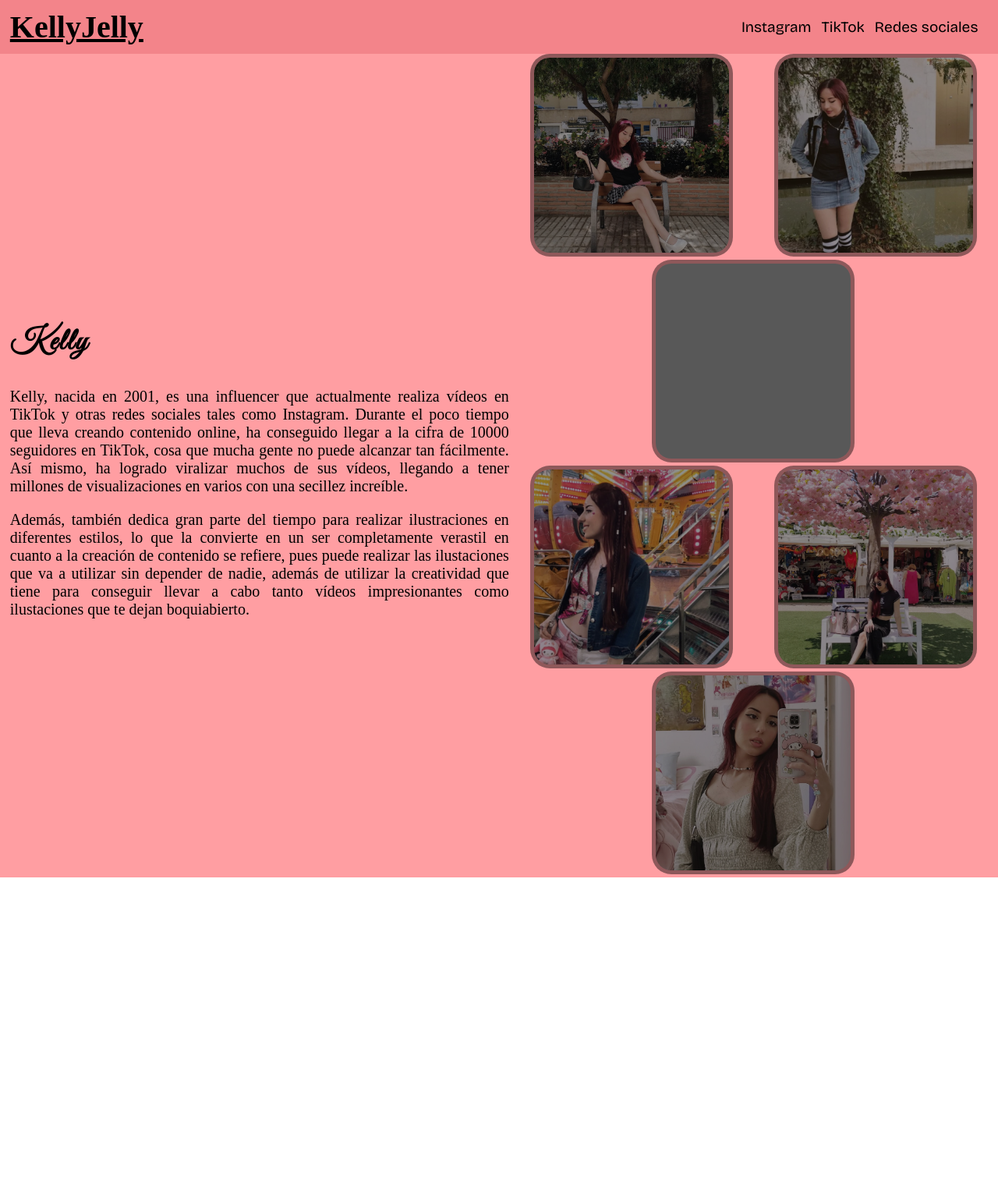
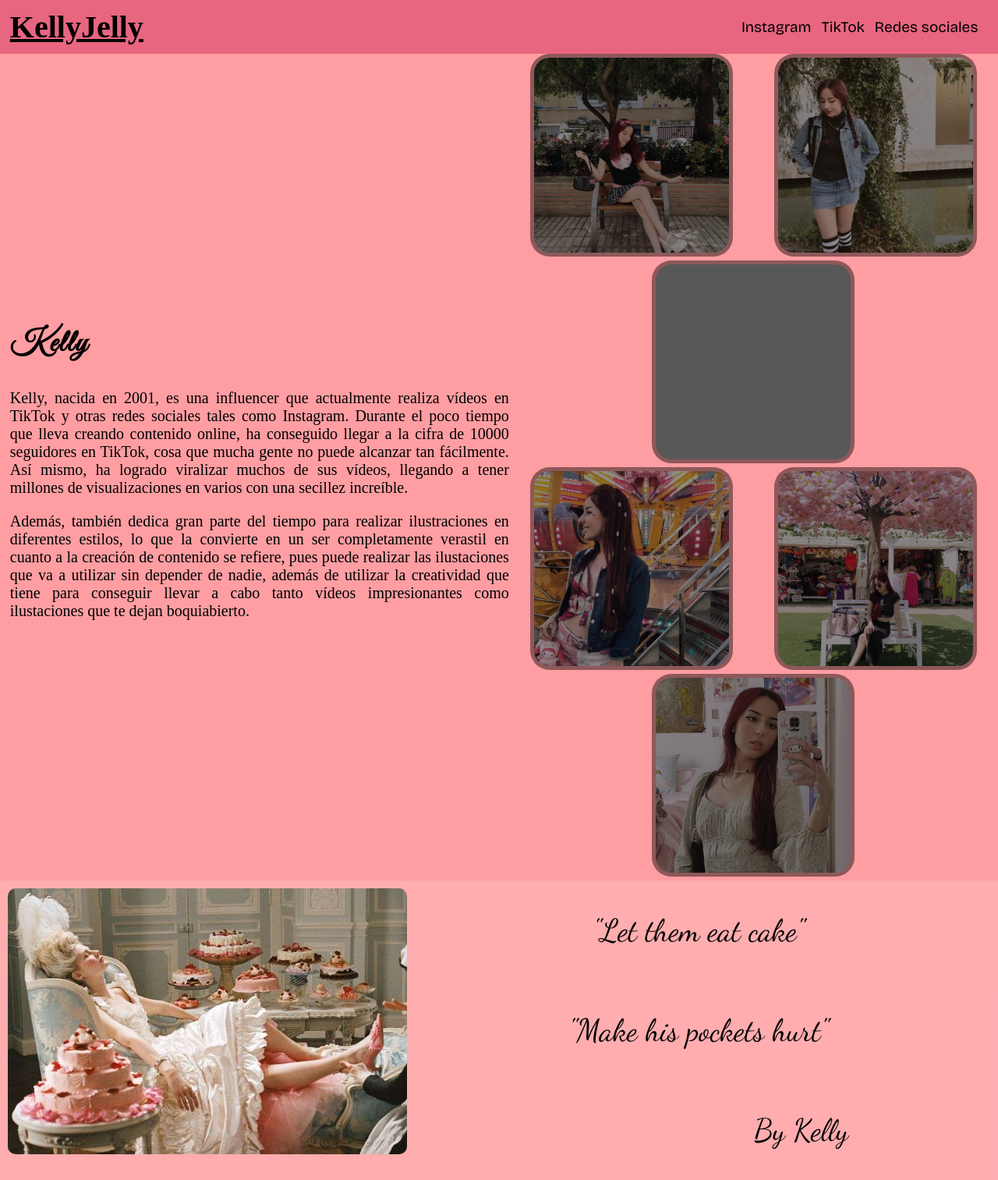
Before and after one commit to das-ale/Kelly, a plain HTML site: page index.html in a window 1280 px wide. Shown: the whole page at 78% size. Before the commit the page ends 1125 px from the top, so only its background shows below. Drawn offline with nearby package versions, Linux system fonts and the light colour scheme; grey boxes are pictures that could not be loaded; a web font is replaced by a local one.

Commit message:
finished the footer and added style to it

```diff
--- a/index.html
+++ b/index.html
@@ -5,16 +5,16 @@
     <meta name="viewport" content="width=device-width, initial-scale=1.0">
     <title>Kelly</title>
     <link rel="stylesheet" href="styles.css">
-    <link rel="stylesheet" href="https://fonts.googleapis.com/css?family=Sofia|Alata|Great Vibes|Sofia Sans|Bricolage Grotesque"
+    <link rel="stylesheet" href="https://fonts.googleapis.com/css?family=Sofia|Alata|Great Vibes|Dancing Script|Sofia Sans|Bricolage Grotesque"
 </head>
 
 <body>
     <header>
         <h1 id="titulo">KellyJelly</h1>
         <nav>
-            <a id="enlace" href="https://www.instagram.com/charmmyketty/" target="_blank">Instagram</a>
-            <a id="enlace" href="https://www.tiktok.com/@charmmykelly" target="_blank">TikTok</a>
-            <a id="enlace" href="#links">Redes sociales</a>
+            <a id="transicion" href="https://www.instagram.com/charmmyketty/" target="_blank">Instagram</a>
+            <a id="transicion" href="https://www.tiktok.com/@charmmykelly" target="_blank">TikTok</a>
+            <a id="transicion" href="#links">Redes sociales</a>
         </nav>
     </header>
     <main>
@@ -36,18 +36,33 @@
         </div>
         <div id="galeria">
             <div class="row">
-                <a href="./img/1.png" target="_blank"><img src="./img/1.png" width="250" height="250"></a>
-                <a href="./img/2.png" target="_blank"><img src="./img/2.png" width="250" height="250"></a>
-                <a href="./img/3.png" target="_blank"><img src="./img/3.png" width="250" height="250"></a>
+                <a href="https://www.instagram.com/p/Cv0NcAgNSYT/" target="_blank"><img class="cuadro" src="./img/1.png" width="250" height="250"></a>
+                <a href="https://www.instagram.com/p/CvS-7DttFG6/" target="_blank"><img class="cuadro" src="./img/2.png" width="250" height="250"></a>
+                <a href="https://www.instagram.com/p/CvCxm6Sto9W/" target="_blank"><img class="cuadro" src="./img/3.png" width="250" height="250"></a>
             </div>
             <div class="row">
-                <a href="./img/4.png" target="_blank"><img src="./img/4.png" width="250" height="250"></a>
-                <a href="./img/5.png" target="_blank"><img src="./img/5.png" width="250" height="250"></a>
-                <a href="./img/6.png" target="_blank"><img src="./img/6.png" width="250" height="250"></a>
+                <a href="https://www.instagram.com/p/CtzEPt9N7vD/" target="_blank"><img class="cuadro" src="./img/4.png" width="250" height="250"></a>
+                <a href="https://www.instagram.com/p/CtbLYJVtYZ8/" target="_blank"><img class="cuadro" src="./img/5.png" width="250" height="250"></a>
+                <a href="https://www.instagram.com/p/CtXgE-fNy9R/" target="_blank"><img class="cuadro" src="./img/6.png" width="250" height="250"></a>
         </div>
     </main>
     <footer>
-
+        <div class="final">
+            <div class="imagen_maria_antonieta">
+                <img src="./img/maria_antonieta.jpg" alt="maria antonieta foto" width="100%" height="auto">
+            </div>
+            <div class="quote_box">
+                <p class="quote">
+                    "Let them eat cake"
+                </p>
+                <p class="quote">
+                    "Make his pockets hurt"
+                </p>
+                <p class="quote quote_final">
+                    By Kelly
+                </p>
+            </div>
+        </div>
     </footer>
 </body>
 </html>
--- a/styles.css
+++ b/styles.css
@@ -3,7 +3,7 @@ body {
 }
 
 header {
-    background-color: rgba(241, 102, 109, 0.8);
+    background-color: rgba(220, 20, 60, 0.651);
     display: flex;
     flex-flow: row, wrap;
     justify-content: space-between;
@@ -11,10 +11,7 @@ header {
     width: 100vw;
 }
 
-#enlace {
-    color: black;
-    font-family: Bricolage Grotesque;
-    font-size: 19px;
+#transicion {
     background: linear-gradient(
             to right,
             rgba(0, 0, 0, 1),
@@ -28,14 +25,14 @@ header {
     background-clip: text;
     -webkit-background-clip: text;
     -webkit-text-fill-color: transparent;
-    background-position: 100% 100%, 100% 100%;
+    background-position: 100% 100%, 0% 100%;
     background-size: 100% 100%, 0% 100%;
     background-repeat: no-repeat;
-    transition: 300ms;
+    transition: 400ms;
 }
 
-#enlace:hover {
-    background-size: 0% 0%, 100% 100%;
+#transicion:hover {
+    background-size: 0% 100%, 100% 100%;
     background-clip: text;
     -webkit-background-clip: text;
     -webkit-text-fill-color: transparent;
@@ -63,7 +60,7 @@ main {
     justify-content:space-between;
     align-items: center;
     margin-top:10px;
-    background-color: #ff9ea2;
+    background-color: rgb(255, 158, 162);
     margin-top: 0;
     width: 100vw;
 }
@@ -100,7 +97,7 @@ main {
     font-size: 20px;
 }
 
-img {
+.cuadro {
     border-radius: 20px;
     margin: 5px;
     object-fit: cover;
@@ -109,22 +106,48 @@ img {
     transition:0.5s;
 }
 
-img:hover {
+.cuadro:hover {
     outline: 4px solid pink;
     outline-offset: 5px;
 }
 
 a {
-    background-color: linear-gradient (
-            to right,
-            rgba(100, 200, 200, 1),
-            rgba(100, 200, 200, 1)
-        ),
-        linear-gradient (
-            to right,
-            rgba(255, 0, 0, 0.5),
-            rgba(255, 0, 180, 0.5),
-            rgba(0, 100, 200, 0.5)
-        )
-            ;
+    color: black;
+    font-family: Bricolage Grotesque;
+    font-size: 19px;
 }
+
+.final {
+    display:flex;
+    justify-content: space-between;
+    background-color: rgba(255, 158, 161, 0.842);
+
+}
+
+.quote_box {
+    width: 60vw;
+    display: flex;
+    flex-direction: column;
+    justify-content: center;
+    align-items: center;
+}
+
+.imagen_maria_antonieta {
+    width: 40vw;
+}
+
+img {
+    border-radius:10px;
+    margin-top: 10px;
+    margin-left: 10px;
+}
+
+.quote_final {
+    align-self: flex-end;
+    margin-right: 25%;
+}
+
+.quote {
+    font-size:40px;
+    font-family: Dancing Script;
+}
```
Also changed, not shown: img/maria_antonieta.jpg (added).
